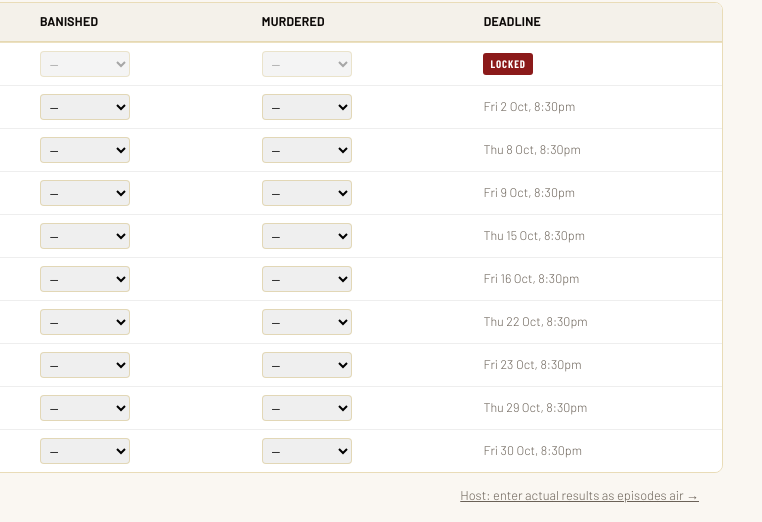
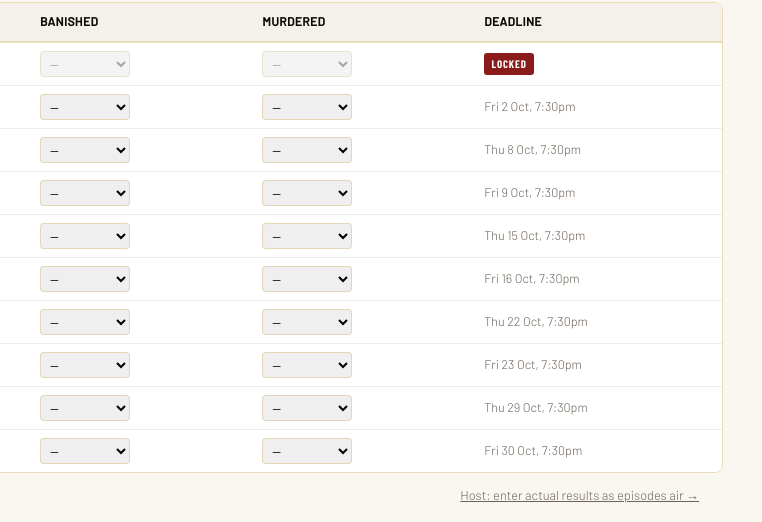
Before and after one commit to kirstiehepburn-ops/celebtraitors26, a plain HTML site: page index.html in a window 1280 px wide. Shown: the part 9029-9551 px from the top of the page, 393-1155 px from the left. Drawn offline with nearby package versions, Linux system fonts and the light colour scheme; no server answers; a web font is replaced by a local one.

Commit message:
Add files via upload

```diff
--- a/index.html
+++ b/index.html
@@ -1016,19 +1016,19 @@ try {
   const episodeNumbers = ['1','2','3','4','5','6','7','8','9','10'];
 
   // Deadlines: winner pick locks before launch; each episode locks before it airs
-  // (Thursdays and Fridays, starting 1 Oct 2026, 20:30 local time)
-  const winnerDeadline = new Date('2026-10-01T20:30:00');
+  // (Thursdays and Fridays, starting 1 Oct 2026, 19:30 local time — 30 mins before each 20:00 episode)
+  const winnerDeadline = new Date('2026-10-01T19:30:00');
   const episodeDeadlines = {
-    '1':  new Date('2026-10-01T20:30:00'),
-    '2':  new Date('2026-10-02T20:30:00'),
-    '3':  new Date('2026-10-08T20:30:00'),
-    '4':  new Date('2026-10-09T20:30:00'),
-    '5':  new Date('2026-10-15T20:30:00'),
-    '6':  new Date('2026-10-16T20:30:00'),
-    '7':  new Date('2026-10-22T20:30:00'),
-    '8':  new Date('2026-10-23T20:30:00'),
-    '9':  new Date('2026-10-29T20:30:00'),
-    '10': new Date('2026-10-30T20:30:00')
+    '1':  new Date('2026-10-01T19:30:00'),
+    '2':  new Date('2026-10-02T19:30:00'),
+    '3':  new Date('2026-10-08T19:30:00'),
+    '4':  new Date('2026-10-09T19:30:00'),
+    '5':  new Date('2026-10-15T19:30:00'),
+    '6':  new Date('2026-10-16T19:30:00'),
+    '7':  new Date('2026-10-22T19:30:00'),
+    '8':  new Date('2026-10-23T19:30:00'),
+    '9':  new Date('2026-10-29T19:30:00'),
+    '10': new Date('2026-10-30T19:30:00')
   };
 
   function formatDeadline(d) {
```
